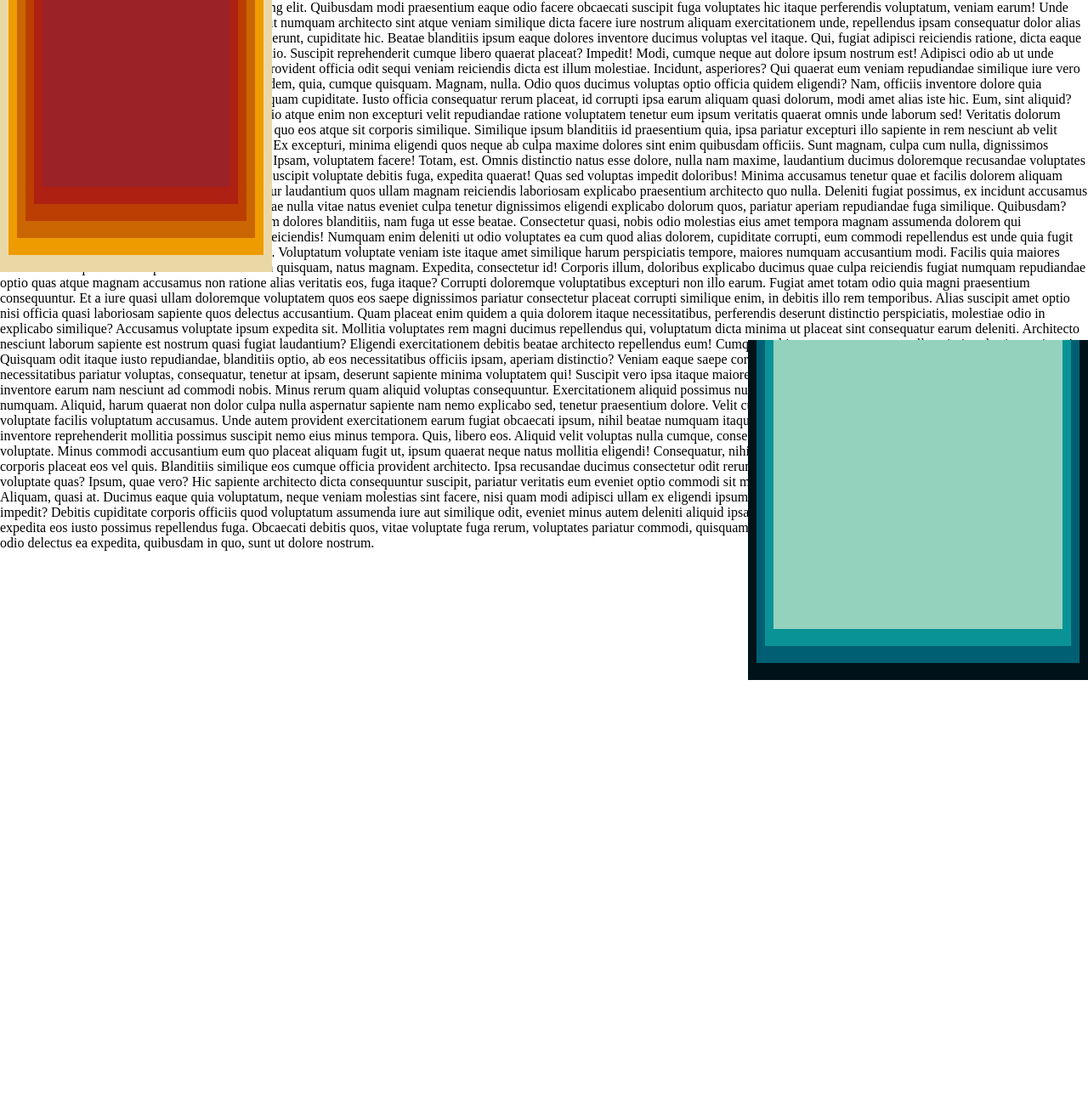
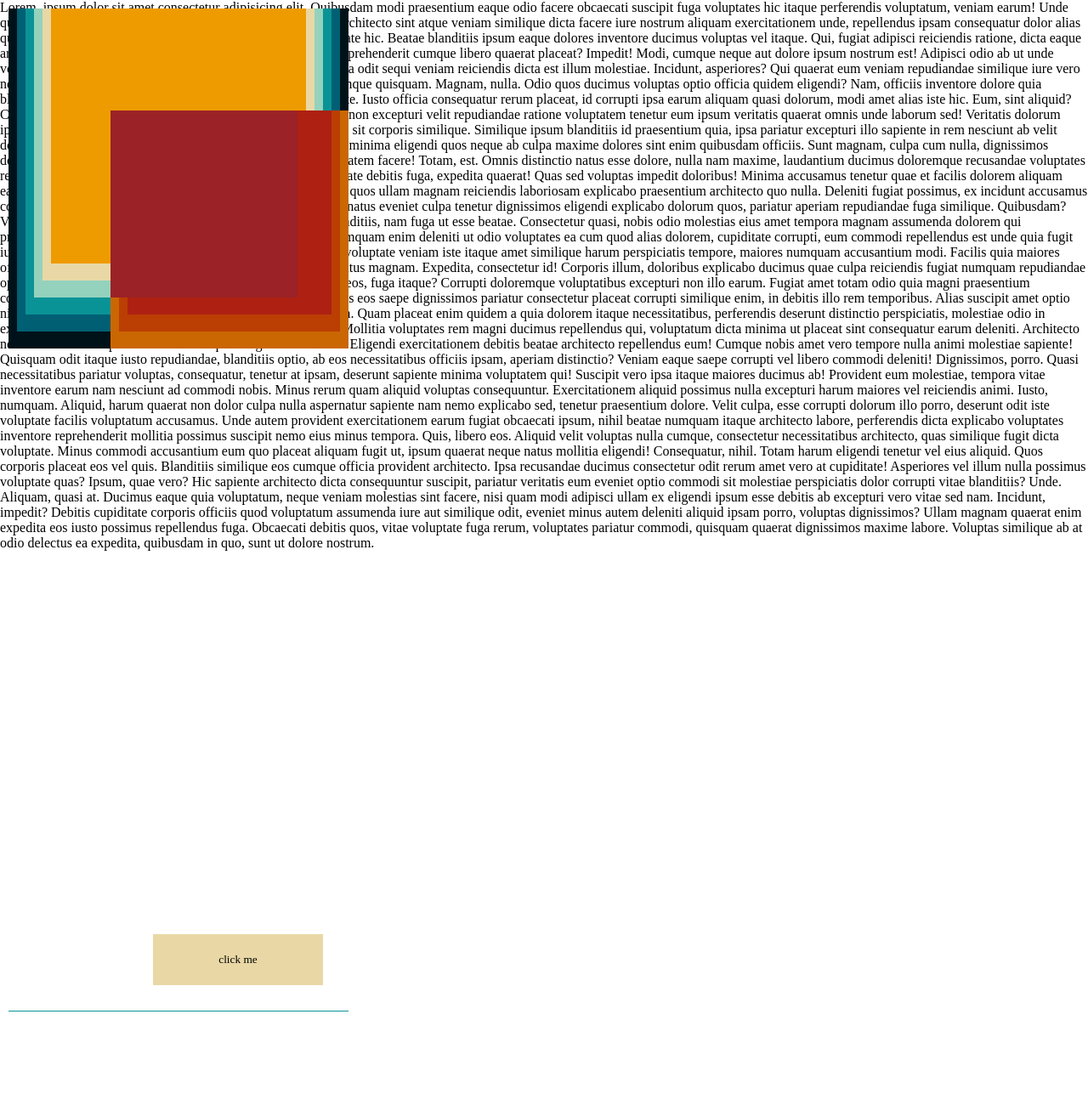
Before and after one commit to kovacsborka/w3-practice, a plain HTML site: page frontend/index.html in a window 1280 px wide. Shown: the top 1300 px of the page at 85% size. Before the commit the page ends 800 px from the top, so only its background shows below. Drawn offline with Linux system fonts and the light colour scheme.

Commit message:
positions understood

```diff
--- a/frontend/index.html
+++ b/frontend/index.html
@@ -59,6 +59,9 @@
 			</div>
 		</div>
 	</div>
+	<section><button>click me</button></section>
+	<section><button>click me</button></section>
+	<section><button>click me</button></section>
 
 </body>
 </html>
--- a/frontend/style.css
+++ b/frontend/style.css
@@ -40,9 +40,9 @@ div {
 }
 
 #cube1 {
-    position: fixed;
-    right: 0;
-    bottom: 0;
+    position: absolute;
+    top: 10px;
+    left: 10px;
     width: 400px;
     height: 400px;
     background-color: #001219;
@@ -70,9 +70,6 @@ div {
     width: 320px;
     height: 320px;
     background-color: #e9d8a6;
-    position: fixed;
-    left: 0;
-    top: 0;
 }
 
 #cube6 {
@@ -82,6 +79,9 @@ div {
 }
 
 #cube7 {
+    position: absolute;
+    right: 0;
+    bottom: 0;
     width: 280px;
     height: 280px;
     background-color: #ca6702;
@@ -100,7 +100,26 @@ div {
 }
 
 #cube10 {
+    position: absolute;
+    top: 0;
+    left: 0;
     width: 220px;
     height: 220px;
     background-color: #9b2226;
 }
+
+section {
+    position: relative;
+    width: 100%;
+    height: 100vh;
+    border-bottom: 1px solid #0a9396;
+}
+
+section button {
+    position: absolute;
+    right: 30px;
+    bottom: 30px;
+    width: 200px;
+    height: 60px;
+    background-color: #e9d8a6;
+}
```
